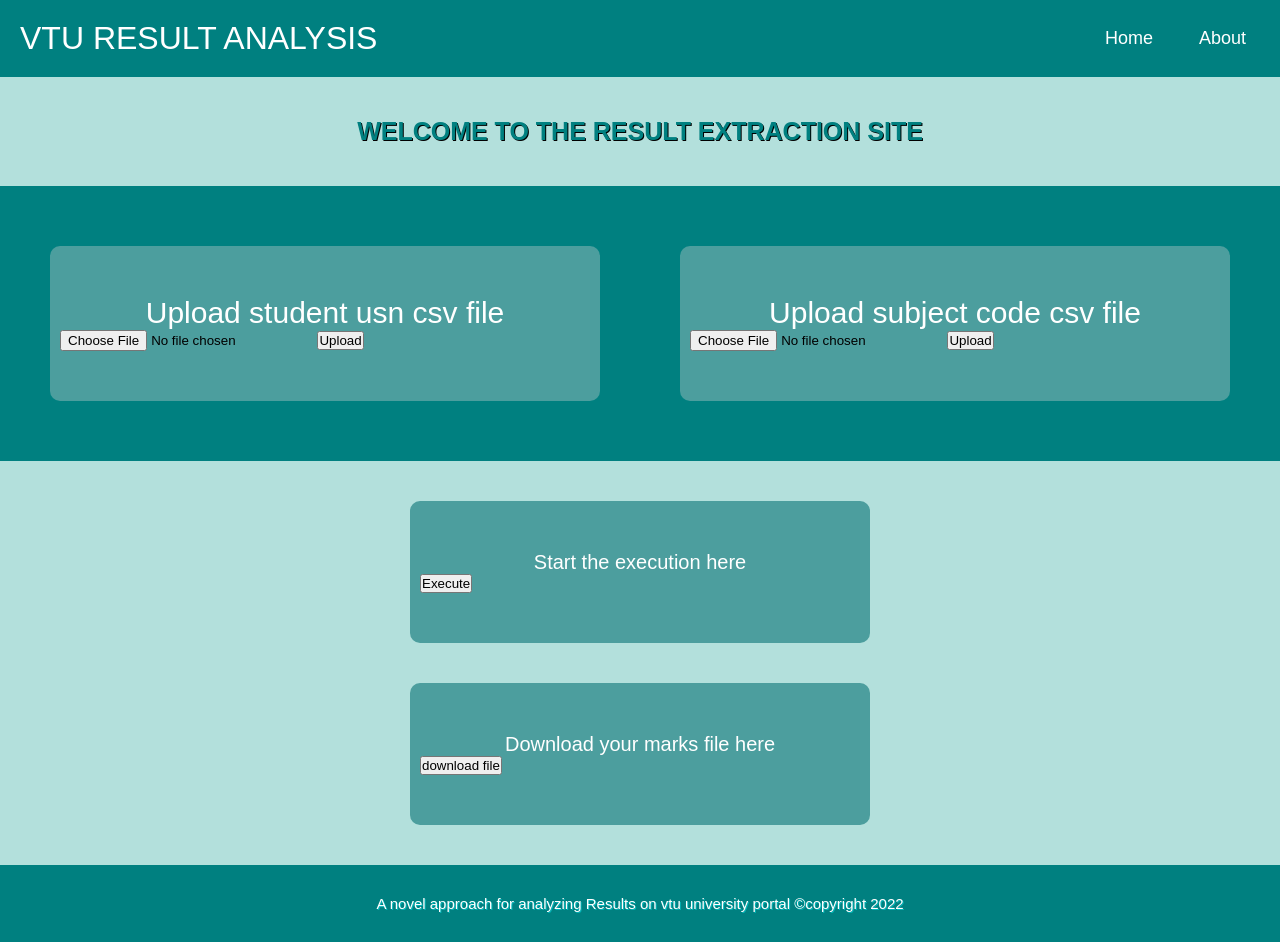
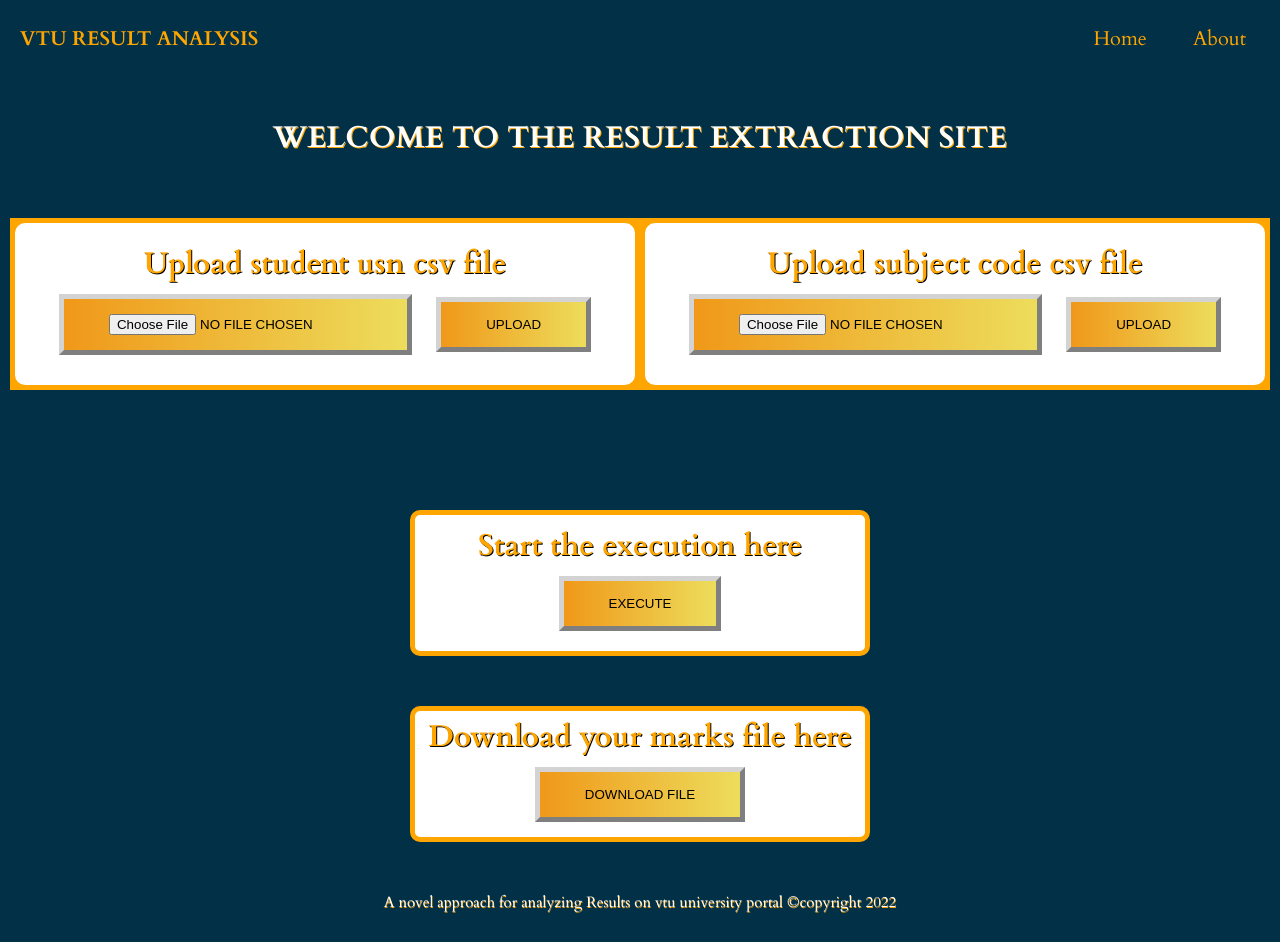
Before and after one commit to harshath-hr78/result-analysis, a plain HTML site: page index.html in a window 1280 px wide. Drawn offline with Linux system fonts and the light colour scheme.

Commit message:
Update style.css

```diff
--- a/css/style.css
+++ b/css/style.css
@@ -4,7 +4,8 @@
   box-sizing: border-box;
 }
 body{
-  font-family:sans-serif;
+  font-family: 'Cardo', serif;
+  background-color: #023047 ;
 }
 a {
  text-decoration: none;
@@ -13,20 +14,25 @@ li {
  list-style: none;
 }
 
+
+
+
 /*nav bar*/
 .navbar {
  display: flex;
  align-items: center;
  justify-content: space-between;
  padding: 20px;
- background-color: teal;
- color: #fff;
+
 }
 .nav-links a {
- color: #fff;
+ color: #40E1F9;
 }
 .logo {
- font-size: 32px;
+ font-size: 20px;
+ color: orange;
+ font-weight: bolder;
+
 }
 .menu {
  display: flex;
@@ -34,7 +40,7 @@ li {
  font-size: 18px;
 }
 .menu li:hover {
- background-color: #4c9e9e;
+ background-color: white;
  border-radius: 5px;
  transition: 0.3s ease;
 }
@@ -42,24 +48,24 @@ li {
  padding: 5px 14px;
 }
 .menu li a{
-  color: white;
+  color: orange;
+  font-size: 20px;
 }
 .menu li a:hover{
-  color: white;
+  color: black;
 }
 
 /* Welcome message*/
 .d1{
   padding:40px 20px;
   align-items: center;
-  background-color: #b3e0dc;
 }
 .d1 p{
-  color: teal;
+  color: white;
   text-align: center;
-  font-size: 25px;
-  text-shadow: 1px 1px black;
+  font-size: 30px;
   font-weight: bold;
+  text-shadow: 1px 1px orange;
 }
 
 
@@ -69,38 +75,45 @@ li {
   display: flex;
   flex-wrap: wrap;
   padding:20px 10px;
-  background-color: teal;
 }
 .d2d1{
   flex: 50%;
   max-width: 50%;
+  background-color: orange;
 }
 .d2d2{
   flex: 50%;
   max-width: 50%;
+  background-color: orange;
 }
 .d2d1d1{
-  background-color: #4c9e9e;
-  padding: 50px 10px;
-  margin: 40px;
+  padding: 20px 10px;
+  margin: 5px;
   border-radius: 10px;
+  background-color: white;
 }
 .d2d2d2{
-  background-color: #4c9e9e;
-  padding: 50px 10px;
-  margin: 40px;
+  padding: 20px 10px;
+  margin: 5px;
   border-radius: 10px;
+  background-color: white;
 }
 .d2d1d1 p{
   text-align: center;
   font-size: 30px;
-  color: white;
+  color: orange;
+  font-weight: bold;
+  text-shadow: 1px 1px black;
 }
 .d2d2d2 p{
   text-align: center;
   font-size: 30px;
-  color: white;
+  color: orange;
+  font-weight: bold;
+  text-shadow: 1px 1px black;
 }
+
+
 
 
 /*execution button*/
@@ -108,37 +121,25 @@ li {
   display: flex;
   flex-wrap: wrap;
   padding:20px 10px;
-  background-color: #b3e0dc;
+
 }
 .d3d1{
   flex: 100%;
   max-width: 100%;
-  background-color: #4c9e9e;
-  padding: 50px 10px;
-  margin: 20px 400px 0;
+  padding: 10px 10px;
+  margin: 80px 400px 0;
   border-radius: 10px;
+  background-color: white;
+  border: 5px solid orange;
 }
 .d3d1 p{
-  color: white;
+  color: orange;
   text-align: center;
-  font-size: 20px;
+  font-size: 30px;
+  font-weight: bold;
+  text-shadow: 1px 1px black;
 }
-.d3d1 p button{
-  padding: 10px 30px;
-  border-width: 5px;
-  background-color: #02b6b9;
-  border-color: white;
-  color: white;
-  font-size: 15px;
-}
-.d3d1 p button:hover {
- background-color: #b3e0dc;
- border-radius: 5px;
- transition: 0.3s ease;
- cursor: pointer;
- color: black;
- border-color: #white;
-}
+
 
 
 
@@ -148,47 +149,62 @@ li {
   display: flex;
   flex-wrap: wrap;
   padding:20px 10px;
-  background-color: #b3e0dc;
 }
 .d4d1{
   flex: 100%;
   max-width: 100%;
-  background-color: #4c9e9e;
-  padding: 50px 10px;
-  margin: 0px 400px 20px;
+  padding: 5px;
+  margin: 10px 400px 0;
   border-radius: 10px;
+  background-color: white;
+  border: 5px solid orange;
 }
 .d4d1 p{
-  color: white;
+  color: orange;
   text-align: center;
-  font-size: 20px;
+  font-size: 30px;
+  font-weight: bold;
+  text-shadow: 1px 1px black;
 }
-.d4d1 p button{
-  padding: 10px 30px;
-  border-width: 5px;
-  background-color: #02b6b9;
-  border-color: white;
-  color: white;
-  font-size: 15px;
-}
-.d4d1 p button:hover {
- background-color: #b3e0dc;
- border-radius: 5px;
- transition: 0.3s ease;
- cursor: pointer;
- color: black;
- border-color: #white;
-}
+
+
+
 
 /* footer */
 .d5{
   width: 100%;
-  background-color: teal;
   padding: 30px 10px;
 }
 .d5 p{
   text-align: center;
   color: white;
-  text-shadow: 1px 1px #02b6b9;
+  text-shadow: 0.5px 0.5px orange;
   font-size: 15px;
 }
+
+
+/* button gradient*/
+.btn-grad {
+   background-image: linear-gradient(to right, #F09819 0%, #EDDE5D  51%, #F09819  100%);
+   margin: 10px;
+   padding: 15px 45px;
+   text-align: center;
+   text-transform: uppercase;
+   transition: 0.5s;
+   background-size: 200% auto;
+   color: black;
+   border: 5px outset lightgrey ;
+
+
+ }
+
+ .btn-grad:hover {
+   background-position: right center; /* change the direction of the change here */
+   color: black;
+   text-decoration: none;
+ }
+
+ .cen{
+   text-align: center;
+   align-items: center;
+ }
```
